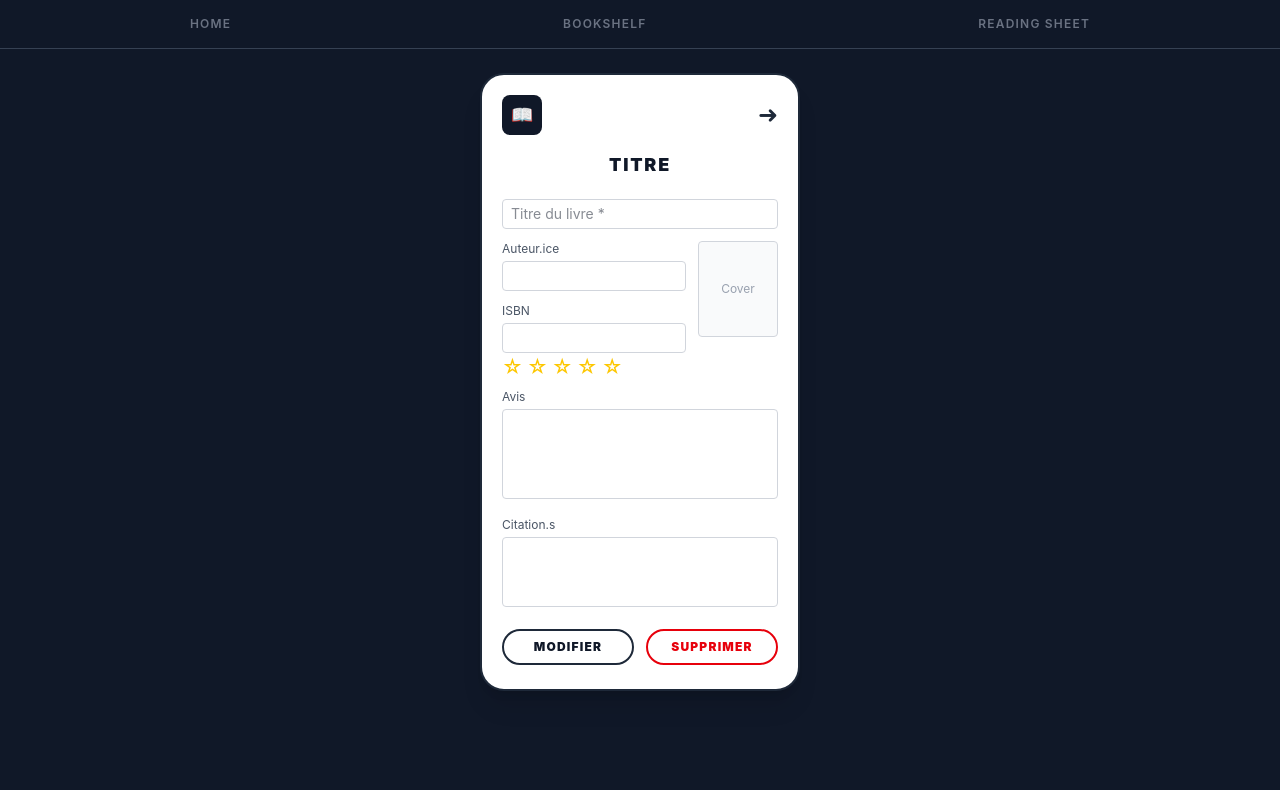
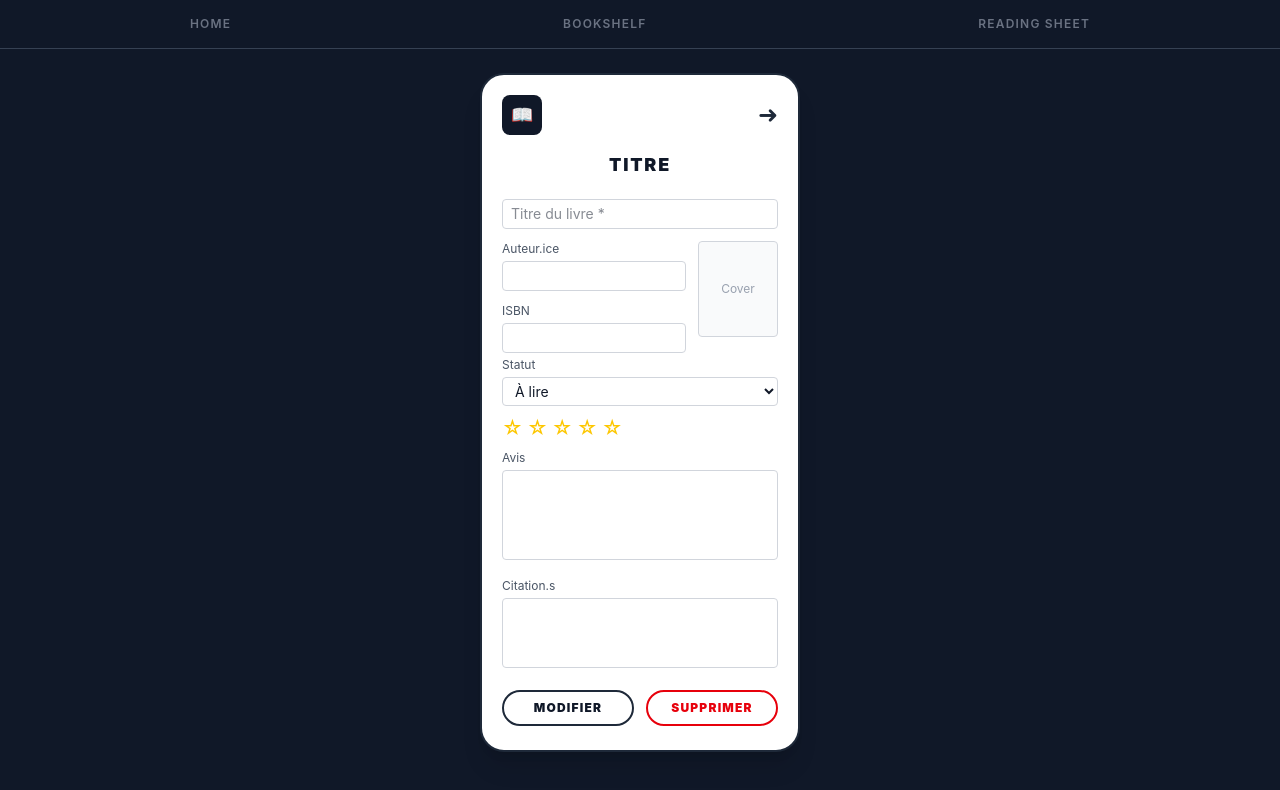
Before and after one commit to aucherm/carnet_front, a React (Vite) app in the folder my-app/: page /reading-sheet/1 in a window 1280 px wide. Shown: the top 790 px of the page. Built offline with nearby package versions, Linux system fonts and the light colour scheme; no server answers.

Commit message:
feat / [display status book in form]

```diff
--- a/my-app/src/pages/ReadingSheet.tsx
+++ b/my-app/src/pages/ReadingSheet.tsx
@@ -54,7 +54,9 @@ export default function ReadingSheet() {
   }, [id]);
 
   const handleChange = (
-    e: React.ChangeEvent<HTMLInputElement | HTMLTextAreaElement | HTMLSelectElement>
+    e: React.ChangeEvent<
+      HTMLInputElement | HTMLTextAreaElement | HTMLSelectElement
+    >,
   ) => setForm((f) => ({ ...f, [e.target.name]: e.target.value }));
 
   const handleSubmit = async (e: React.FormEvent) => {
@@ -66,7 +68,10 @@ export default function ReadingSheet() {
       if (isEditing && id) {
         await updateReadingSheet(id, { ...form, grade: form.grade || null });
       } else {
-        await addReadingSheetWithBook(userId!, { ...form, grade: form.grade || null });
+        await addReadingSheetWithBook(userId!, {
+          ...form,
+          grade: form.grade || null,
+        });
       }
       navigate("/bookshelf");
     } catch (err: unknown) {
@@ -125,7 +130,9 @@ export default function ReadingSheet() {
             <div className="flex gap-3 mb-1">
               <div className="flex-1 flex flex-col gap-3">
                 <div>
-                  <label className="text-xs text-gray-600 mb-1 block">Auteur.ice</label>
+                  <label className="text-xs text-gray-600 mb-1 block">
+                    Auteur.ice
+                  </label>
                   <input
                     name="author"
                     value={form.author}
@@ -135,7 +142,9 @@ export default function ReadingSheet() {
                   />
                 </div>
                 <div>
-                  <label className="text-xs text-gray-600 mb-1 block">ISBN</label>
+                  <label className="text-xs text-gray-600 mb-1 block">
+                    ISBN
+                  </label>
                   <input
                     name="isbn"
                     value={form.isbn}
@@ -147,11 +156,31 @@ export default function ReadingSheet() {
 
               <div className="w-20 h-24 border border-gray-300 rounded bg-gray-50 overflow-hidden flex items-center justify-center shrink-0">
                 {form.cover ? (
-                  <img src={form.cover} alt="cover" className="w-full h-full object-cover" />
+                  <img
+                    src={form.cover}
+                    alt="cover"
+                    className="w-full h-full object-cover"
+                  />
                 ) : (
-                  <span className="text-xs text-gray-400 text-center px-1">Cover</span>
+                  <span className="text-xs text-gray-400 text-center px-1">
+                    Cover
+                  </span>
                 )}
               </div>
+            </div>
+
+            <div className="mb-3">
+              <label className="text-xs text-gray-600 mb-1 block">Statut</label>
+              <select
+                name="status"
+                value={form.status}
+                onChange={handleChange}
+                className="w-full border border-gray-300 rounded px-2 py-1 text-sm focus:outline-none focus:border-gray-600"
+              >
+                <option value="to_read">À lire</option>
+                <option value="reading">En cours</option>
+                <option value="finished">Terminé</option>
+              </select>
             </div>
 
             <div className="flex gap-1 mb-3">
@@ -181,7 +210,9 @@ export default function ReadingSheet() {
             </div>
 
             <div className="mb-4">
-              <label className="text-xs text-gray-600 mb-1 block">Citation.s</label>
+              <label className="text-xs text-gray-600 mb-1 block">
+                Citation.s
+              </label>
               <textarea
                 name="quote"
                 value={form.quote}
```
